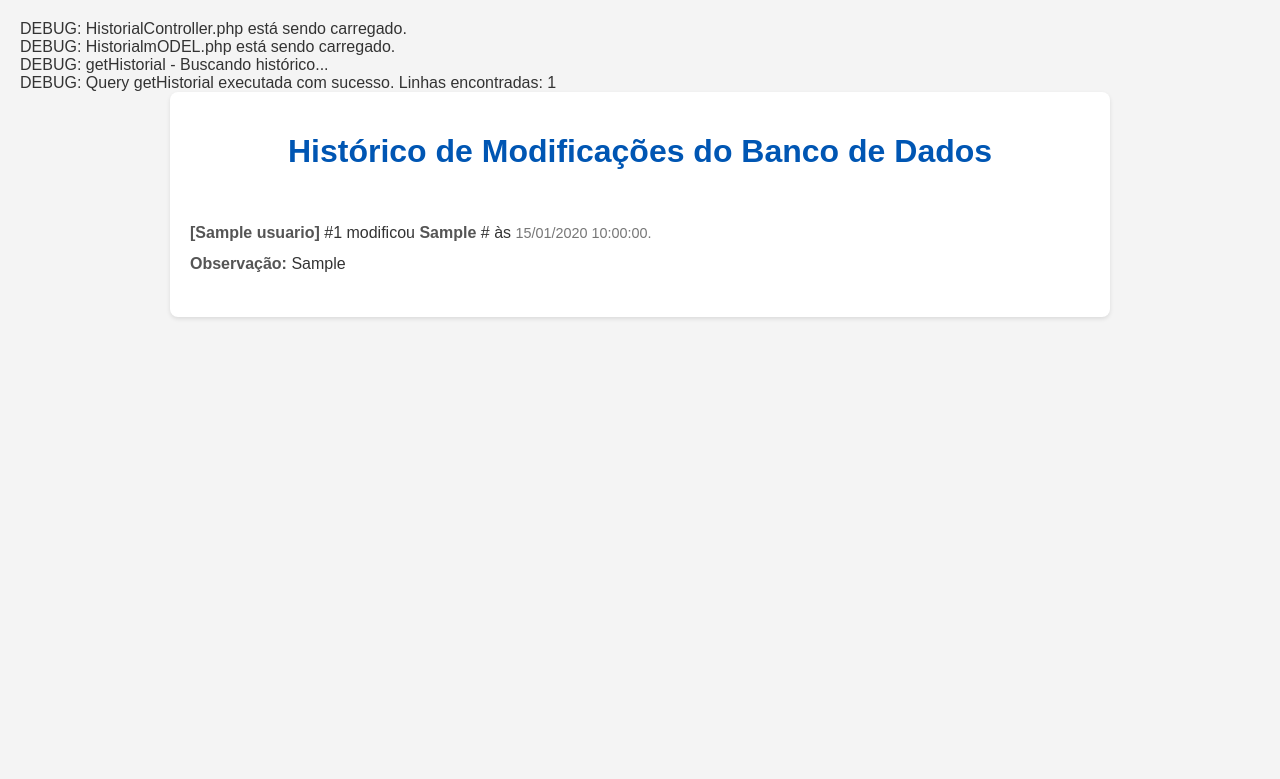
After one commit to Proyecto-Final3MF/COSMOS, a PHP site: page /Hindex.php in a window 1280 px wide. The commit adds this page. Shown: the top 779 px of the page. Run offline with PHP 8.4, Linux system fonts and the light colour scheme; tables that the repository leaves empty or names only in its code hold one stand-in row (values such as "Sample post").

Commit message:
NGL, fuck my skibidi life

```diff
--- a/Config/conexion.php
+++ b/Config/conexion.php
@@ -3,7 +3,7 @@ function conectar() {
     $host = 'localhost';
     $usuario = 'root';
     $clave = '';
-    $base_datos = 'tecnicoasociados';
+    $base_datos = 'tecnicosasociados';
 
     $conexion = new mysqli($host, $usuario, $clave, $base_datos);
 
--- /dev/null
+++ b/Controllers/HistorialController.php
@@ -0,0 +1,34 @@
+<?php
+echo "DEBUG: HistorialController.php está sendo carregado.<br>";
+
+require_once __DIR__ . '/../models/HistorialModel.php';
+
+class HistorialController {
+    private $historialModel;
+
+    public function __construct() {
+        $this->historialModel = new HistorialModel();
+    }
+
+    /**
+     * Exibe a página do histórico.
+     */
+    public function mostrarHistorial() {
+        $historial = $this->historialModel->getHistorial();
+        // Inclui a view para exibir o histórico
+        include __DIR__ . '/../views/historial_view.php';
+    }
+
+    /**
+     * Exemplo de como você chamaria esta função para registrar uma modificação.
+     * Isso seria chamado no seu código de lógica de negócios (onde as solicitações são salvas/atualizadas).
+     * @param int $usuario_id ID do usuário.
+     * @param string $item Tipo do item (e.g., 'solicitacao').
+     * @param int $solicitud_id ID da solicitação.
+     * @param string $obs Observação da modificação.
+     */
+    public function registrarModificacao($usuario_id, $item, $solicitud_id, $obs) {
+        // O terceiro parâmetro agora é $solicitud_id
+        $this->historialModel->registrarModificacao($usuario_id, $item, $solicitud_id, $obs);
+    }
+}
--- /dev/null
+++ b/Hindex.php
@@ -0,0 +1,14 @@
+<?php
+// public/index.php
+require_once __DIR__ . '/controllers/HistorialController.php';
+
+// Um roteador muito simples. Em uma aplicação maior, você usaria um framework de roteamento.
+$action = $_GET['action'] ?? 'mostrarHistorial'; // Padrão é mostrar o histórico
+
+$controller = new HistorialController();
+
+if ($action === 'mostrarHistorial') {
+    $controller->mostrarHistorial();
+}
+// Adicione outras ações conforme necessário
+?>
--- /dev/null
+++ b/Models/HistorialModel.php
@@ -0,0 +1,71 @@
+<?php
+// models/HistorialModel.php
+echo "DEBUG: HistorialmODEL.php está sendo carregado.<br>";
+
+require_once __DIR__ . '/../Config/conexion.php';
+
+class HistorialModel {
+    private $conexion;
+
+    public function __construct() {
+        $this->conexion = conectar();
+    }
+
+    /**
+     * Registra uma modificação no histórico.
+     * @param int|null $usuario_id ID do usuário que fez a modificação (pode ser NULL por enquanto).
+     * @param string $item Tipo de item modificado (ex: 'solicitacao').
+     * @param int $solicitud_id ID da solicitação modificada.
+     * @param string $obs Observação detalhada da modificação.
+     */
+     public function registrarModificacao($usuario_id, $item, $solicitud_id, $obs) {
+        echo "DEBUG: registrarModificacao - Usuario ID: " . ($usuario_id ?? 'NULL') . ", Item: " . $item . ", Solicitud ID: " . $solicitud_id . ", Obs: " . $obs . "<br>";
+
+        $usuario_id_para_db = ($usuario_id === 0 || $usuario_id === null) ? NULL : $usuario_id;
+
+        $stmt = $this->conexion->prepare("INSERT INTO historial (usuario_id, item, solicitud_id, fecha_hora, obs) VALUES (?, ?, ?, NOW(), ?)");
+
+        if ($stmt === false) {
+            echo "DEBUG: Erro ao preparar statement no HistorialModel: " . $this->conexion->error . "<br>";
+            return false;
+        }
+
+        $stmt->bind_param("iiss", $usuario_id_para_db, $item, $solicitud_id, $obs);
+        $success = $stmt->execute();
+
+        if ($success) {
+            echo "DEBUG: Inserção no histórico BEM-SUCEDIDA.<br>";
+        } else {
+            echo "DEBUG: Inserção no histórico FALHOU. Erro: " . $stmt->error . "<br>";
+        }
+
+        $stmt->close();
+        return $success;
+    }
+
+    // ... (restante do código, como getHistorial(), permanece o mesmo)
+    public function getHistorial() {
+        $historial = [];
+        echo "DEBUG: getHistorial - Buscando histórico...<br>";
+        $query = "SELECT h.id, h.usuario_id, u.nombre AS nombre_usuario, h.item, h.solicitud_id, h.fecha_hora, h.obs
+                  FROM historial h
+                  LEFT JOIN usuario u ON h.usuario_id = u.id
+                  ORDER BY h.fecha_hora DESC";
+        $resultado = $this->conexion->query($query);
+
+        if ($resultado === false) {
+            echo "DEBUG: Erro na query getHistorial: " . $this->conexion->error . "<br>";
+        } else {
+            echo "DEBUG: Query getHistorial executada com sucesso. Linhas encontradas: " . $resultado->num_rows . "<br>";
+            while ($fila = $resultado->fetch_object()) {
+                $historial[] = $fila;
+            }
+            $resultado->free();
+        }
+        return $historial;
+    }
+
+    public function __destruct() {
+        $this->conexion->close();
+    }
+}
--- a/Views/Solicitudes/libres.php
+++ b/Views/Solicitudes/libres.php
@@ -17,9 +17,7 @@ if (isset($_GET['action']) && $_GET['action'] === 'select' && isset($_GET['id'])
 }
 
 $message = isset($_GET['message']) ? htmlspecialchars($_GET['message']) : '';
-$error = isset($_GET['error']) ? htmlspecialchars($_GET['error']) : '';
-
-?>
+$error = isset($_GET['error']) ? htmlspecialchars($_GET['error']) : '';?>
 <!DOCTYPE html>
 <html lang="es">
 <head>
@@ -47,7 +45,7 @@ $error = isset($_GET['error']) ? htmlspecialchars($_GET['error']) : '';
             foreach ($solicitudes as $fila) {
         ?>
                 <div class="solicitud">
-    <p><strong>Observación: </strong><?php echo htmlspecialchars($fila['obs']); ?></p></p>
+    <p><strong>Observación: </strong><?php echo htmlspecialchars($fila['obs']); ?></p>
     <p><strong>Estado: </strong><?php echo htmlspecialchars($fila['estado']); ?></p>
     <a href="libres.php?action=select&id=<?php echo htmlspecialchars($fila['id']); ?>" class="button" data-translate="select_button">Seleccionar</a>
 </div>
--- /dev/null
+++ b/Views/historial_view.php
@@ -0,0 +1,83 @@
+<!DOCTYPE html>
+<html lang="pt-BR">
+<head>
+    <meta charset="UTF-8">
+    <meta name="viewport" content="width=device-width, initial-scale=1.0">
+    <title>Histórico de Modificações</title>
+    <style>
+        body {
+            font-family: Arial, sans-serif;
+            margin: 20px;
+            background-color: #f4f4f4;
+            color: #333;
+        }
+        .container {
+            max-width: 900px;
+            margin: 0 auto;
+            background-color: #fff;
+            padding: 20px;
+            border-radius: 8px;
+            box-shadow: 0 2px 4px rgba(0, 0, 0, 0.1);
+        }
+        h1 {
+            color: #0056b3;
+            text-align: center;
+            margin-bottom: 30px;
+        }
+        .historial-item {
+            border-bottom: 1px solid #eee;
+            padding: 15px 0;
+        }
+        .historial-item:last-child {
+            border-bottom: none;
+        }
+        .historial-item p {
+            margin: 5px 0;
+            line-height: 1.6;
+        }
+        .historial-item strong {
+            color: #555;
+        }
+        .data-hora {
+            font-size: 0.9em;
+            color: #777;
+        }
+        .no-records {
+            text-align: center;
+            color: #888;
+            padding: 20px;
+        }
+    </style>
+</head>
+<body>
+    <div class="container">
+        <h1>Histórico de Modificações do Banco de Dados</h1>
+
+        <?php if (!empty($historial)): ?>
+            <?php foreach ($historial as $registro): ?>
+                <div class="historial-item">
+                    <p>
+                        <strong>
+                            [<?php echo htmlspecialchars($registro->nombre_usuario ? $registro->nombre_usuario : 'Sistema/Desconhecido'); ?>]
+                        </strong>
+                        #<?php echo htmlspecialchars($registro->usuario_id ? $registro->usuario_id : 'N/A'); ?>
+                        modificou
+                        <strong><?php echo htmlspecialchars(ucfirst($registro->item)); ?></strong>
+                        #<?php
+                            if ($registro->item === 'solicitacao') {
+                                echo htmlspecialchars($registro->solicitud_id);
+                            }
+                        ?>
+                        às <span class="data-hora"><?php echo date('d/m/Y H:i:s', strtotime($registro->fecha_hora)); ?>.</span>
+                    </p>
+                    <?php if (!empty($registro->obs)): ?>
+                        <p><strong>Observação:</strong> <?php echo htmlspecialchars($registro->obs); ?></p>
+                    <?php endif; ?>
+                </div>
+            <?php endforeach; ?>
+        <?php else: ?>
+            <p class="no-records">Nenhum registro de modificação encontrado.</p>
+        <?php endif; ?>
+    </div>
+</body>
+</html>
```
